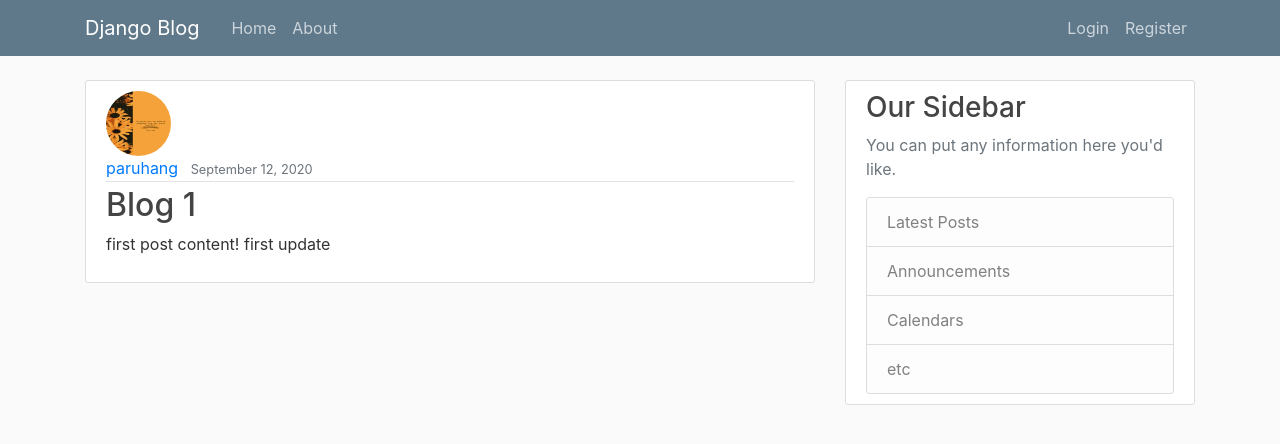
After one commit to ParuhangAngdembe/django-first-project, a Django app: page /post/1/ in a window 1280 px wide. The commit adds this page. Shown: the top 444 px of the page. Run offline with Django 3.2, Linux system fonts and the light colour scheme; data comes from the database, SQL or seed files in the repository; both versions use the stored data as it was after the commit; some libraries are stand-ins or nearby versions.

Commit message:
10th-Commit

```diff
--- a/blog/models.py
+++ b/blog/models.py
@@ -1,6 +1,7 @@
 from django.db import models
 from django.utils import timezone
 from django.contrib.auth.models import User
+from django.urls import reverse
 
 class Post(models.Model):
     title = models.CharField(max_length= 100)
@@ -10,3 +11,6 @@ class Post(models.Model):
 
     def __str__(self): #dunder
         return self.title
+
+    def get_absolute_url(self):
+        return reverse('post-detail', kwargs={'pk': self.pk})
--- a/blog/templates/blog/base.html
+++ b/blog/templates/blog/base.html
@@ -34,6 +34,7 @@
             <!-- Navbar Right Side -->
             <div class="navbar-nav">
                 {% if user.is_authenticated %}
+                    <a class="nav-item nav-link" href="{% url 'post-create' %}">New Post</a>
                     <a class="nav-item nav-link" href="{% url 'profile' %}">Profile</a>
                     <a class="nav-item nav-link" href="{% url 'logout' %}">Logout</a>
                 {%  else %}
--- a/blog/templates/blog/home.html
+++ b/blog/templates/blog/home.html
@@ -3,11 +3,12 @@
     {% for post in posts %}
         <article class="media content-section">
           <div class="media-body">
+          <img class= "rounded-circle article-img" src="{{ post.author.profile.image.url }}">
             <div class="article-metadata">
               <a class="mr-2" href="#">{{ post.author }}</a>
               <small class="text-muted">{{ post.date_posted|date:"F d, Y" }}</small>
             </div>
-            <h2><a class="article-title" href="#">{{ post.title }}</a></h2>
+            <h2><a class="article-title" href="{% url 'post-detail' post.id %}">{{ post.title }}</a></h2>
             <p class="article-content">{{ post.content }}</p>
           </div>
         </article>
--- /dev/null
+++ b/blog/templates/blog/post_detail.html
@@ -0,0 +1,20 @@
+{% extends "blog/base.html" %}
+{% block content %}
+    <article class="media content-section">
+        <div class="media-body">
+        <img class= "rounded-circle article-img" src="{{ object.author.profile.image.url }}">
+        <div class="article-metadata">
+            <a class="mr-2" href="#">{{ object.author }}</a>
+            <small class="text-muted">{{ object.date_posted|date:"F d, Y" }}</small>
+            {% if object.author == user %}
+                <div>
+                    <a class = "btn btn-secondary btn-sm mt-1 mb-1" href="{% url 'post-update' object.id %}">Update</a>
+                    <a class = "btn btn-danger btn-sm mt-1 mb-1" href="{% url 'post-delete' object.id %}">Delete</a>
+                </div>
+            {% endif %}
+        </div>
+        <h2 class="article-title">{{ object.title }}</h2>
+         <p class="article-content">{{ object.content }}</p>
+        </div>
+    </article>
+{% endblock content %}
--- a/blog/urls.py
+++ b/blog/urls.py
@@ -1,7 +1,13 @@
 from django.urls import path
 from . import views
+from .views import PostListView
+from .views import PostDetailView, PostCreateView, PostUpdateView, PostDeleteView
 
 urlpatterns = [
-    path('', views.home, name='blog-home'),
+    path('', PostListView.as_view(), name='blog-home'),
+    path('post/<int:pk>/', PostDetailView.as_view(), name='post-detail'),
+    path('post/new/', PostCreateView.as_view(), name='post-create'),
+    path('post/<int:pk>/update/', PostUpdateView.as_view(), name='post-update'),
+    path('post/<int:pk>/delete/', PostDeleteView.as_view(), name='post-delete'),
     path('about/', views.about, name='blog-about'),
 ]
--- a/blog/views.py
+++ b/blog/views.py
@@ -1,6 +1,14 @@
 from django.shortcuts import render
+from django.contrib.auth.mixins import LoginRequiredMixin, UserPassesTestMixin
+from django.views.generic import \
+    (ListView,
+    DetailView,
+    CreateView,
+    UpdateView,
+    DeleteView
+)
 from .models import Post
-# from django.http import HttpResponse
+
 
 def home( request ):
     context ={
@@ -8,5 +16,47 @@ def home( request ):
     }
     return render(request, 'blog/home.html', context)
 
+class PostListView(ListView):
+    model = Post
+    template_name = 'blog/home.html' #<app>/<model>_<viewtype>.html
+    context_object_name = 'posts'
+    ordering = ['-date_posted']
+
+class PostDetailView(DetailView):
+    model = Post
+
+class PostCreateView(LoginRequiredMixin, CreateView):
+    model = Post
+    fields = ["title", "content"]
+
+    def form_valid(self, form):
+        form.instance.author = self.request.user
+        return super().form_valid(form)
+
+class PostUpdateView(LoginRequiredMixin, UserPassesTestMixin, UpdateView):
+    model = Post
+    fields = ["title", "content"]
+
+    def form_valid(self, form):
+        form.instance.author = self.request.user
+        return super().form_valid(form)
+
+    def test_func(self):
+        post = self.get_object()
+        if self.request.user == post.author:
+            return True
+        return False
+
+class PostDeleteView(LoginRequiredMixin, UserPassesTestMixin, DeleteView):
+    model = Post
+    success_url = "/"
+    def test_func(self):
+        post = self.get_object()
+        if self.request.user == post.author:
+            return True
+        return False
+
+
+
 def about( request ):
     return render(request, 'blog/about.html', {'title':'About'})
--- a/users/models.py
+++ b/users/models.py
@@ -1,5 +1,6 @@
 from django.db import models
 from django.contrib.auth.models import User
+from PIL import Image
 
 class Profile(models.Model):
     user = models.OneToOneField(User, on_delete=models.CASCADE)
@@ -7,3 +8,12 @@ class Profile(models.Model):
 
     def __str__(self): #dundr
         return f'{self.user.username} Profile'
+
+    def save(self):
+        super().save()
+        img = Image.open(self.image.path)
+
+        if img.height > 300 or img.width >300:
+            outSize = (300,300)
+            img.thumbnail(outSize)
+            img.save(self.image.path)
```
Also changed, not shown: blog/templates/blog/post_confirm_delete.html (added, +22 -0 lines), blog/templates/blog/post_form.html (added, +19 -0 lines), users/forms.py (+14 -0 lines), users/templates/users/profile.html (+14 -1 lines), users/views.py (+18 -2 lines), db.sqlite3, media/profile_pics/Along_with_the_waves7114_rectangle.jpg (added), media/profile_pics/Bloom9486_rectangle.jpg (added), media/profile_pics/Fly_solo10564_rectangle.jpg (added), media/profile_pics/Fly_solo10564_rectangle_ZGkWKME.jpg (added).
